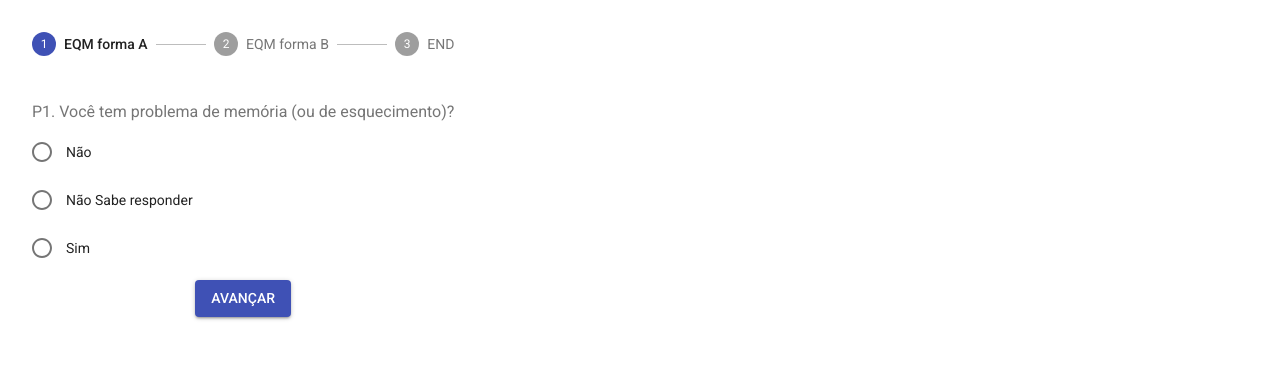
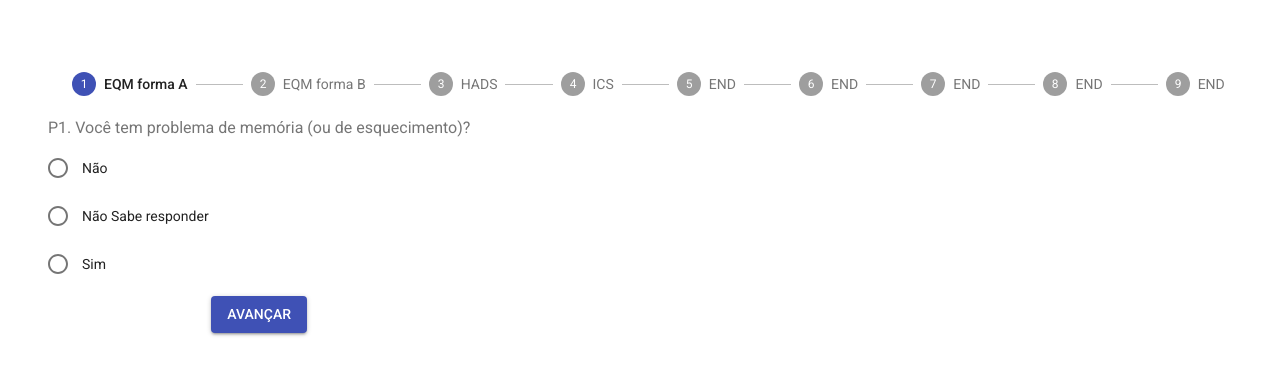
Before and after one commit to pmario26/ANEC-REACT, a React (Create React App) app: page / in a window 1280 px wide. Shown: the top 374 px of the page. Built offline with nearby package versions, Linux system fonts and the light colour scheme.

Commit message:
Added more forms, improved the css

```diff
--- a/public/index.html
+++ b/public/index.html
@@ -28,8 +28,7 @@
     <noscript>You need to enable JavaScript to run this app.</noscript>
     <div id='here'></div>
 
-          <div id="root">
-          </div>
+
 
 
 
--- a/src/App.css
+++ b/src/App.css
@@ -1,6 +1,22 @@
-.App {
+#here{
+  display: flex;
+  flex-direction: column;
+  background-color: #ffffff;
+  padding: 40px;
+  width: 95%;
+  min-width: 300px;
+}
+.buttonWrapper {
   text-align: center;
 }
 .option{
   display: flex;
+  width: 100%;
 }
+.radioS{
+justify-content: flex-start;
+
+}
+.form{
+  align-self: center;
+}
--- a/src/App.js
+++ b/src/App.js
@@ -12,8 +12,8 @@ const ButtonA = () => (
 class App extends React.Component{
   render(){
     return (
-      <div className="App" >
-        <Button variant="contained" color="primary" onClick={() => this.props.nextQuestion()}>
+      <div className="buttonWrapper" >
+        <Button className='sendButton' variant="contained" color="primary" onClick={() => this.props.nextQuestion()}>
               {this.props.text}
         </Button>
       </div>
--- a/src/form.js
+++ b/src/form.js
@@ -13,21 +13,7 @@ import StepLabel from '@material-ui/core/StepLabel';
 import Stepper from '@material-ui/core/Stepper';
 
 
-
-
-
-let questions = [
-  {title: 'P1. Você tem problema de memória (ou de esquecimento)?', q1: 'Não', q2: 'Não Sabe responder', q3: 'Sim' },
-  { title: 'P2. Com que frequencia esse problema acontece?', q1: 'Raramente/Nunca', q2: 'Pouco/Mais ou menos', q3: 'Muito/Frequente' },
-  { title: 'P3. Esse problema de memoria tem atrapalhado suas atividades no dia-a-da?', q1: 'Não', q2: 'Pouco/mais ou menos', q3: 'Muito/frequente' },
-  { title: 'P4. Como esta sua memória em comparação com outras pessoas de sua idade?', q1: 'Igual ou melhor', q2: 'Um pouco pior', q3: 'Muito pior' },
-  { title: 'P5. Como esta sua memória em comparação a quando voce era mais jovem ?', q1: 'Igual ou melhor', q2: 'Um pouco pior', q3: 'Muito pior' },
-  { title: 'P6. Acontece de você esquecer o que acabou de ler ou de ouvir?', q1: 'Raramente/Nunca', q2: 'De vez em quando', q3: 'Frequentemente' },
-  { title: 'P7. De uma nota de 1 a 10 para sua memória: ', q1: '9 ou 10', q2: '5 a 8', q3: '1 a 4' }
-
-];
-
- questions = [
+ const q0 = [
   ['P1. Você tem problema de memória (ou de esquecimento)?', 'Não', 'Não Sabe responder','Sim' ],
   ['P2. Com que frequencia esse problema acontece?', 'Raramente/Nunca', 'Pouco/Mais ou menos', 'Muito/Frequente' ],
   ['P3. Esse problema de memoria tem atrapalhado suas atividades no dia-a-da?',  'Não',  'Pouco/mais ou menos',  'Muito/frequente' ],
@@ -38,7 +24,7 @@ let questions = [
 
 ];
 
-const questions2 = [
+const q1 = [
   ['P1. Ele(a) tem problema de memória (ou de esquecimento)?',  'Não',  'Não Sabe responder',  'Sim' ],
   ['P2. Com que frequencia esse problema acontece?',  'Raramente/Nunca',  'Pouco/Mais ou menos',  'Muito/Frequente' ],
   ['P3. Esse problema de memoria tem atrapalhado atividades dele(a) no dia-a-da?', 'Não', 'Pouco/mais ou menos',  'Muito/frequente' ],
@@ -49,10 +35,45 @@ const questions2 = [
 
 ];
 
+const q2 = [
+  ['A Eu me sinto tenso ou contraido','Nunca','De vez em quando','Boa parte do tempo','A maior parte do tempo'],
+  ['D Ainda gosto das mesmas coisas de antes','Já não sinto prazer em nada','Só um pouco','Não tanto quanto antes','Sim,do mesmo jeito de antes'],
+  ['A Eu sinto uma espécie de medo, como se alguma coisa ruim fosse acontecer','Não sinto nada disso','Um pouco, mas isso não me preocupa','Sim, mas não tão forte','Sim, e de um jeito muito forte'],
+  ['D Dou risada e me divirto quando vejo coisas engraçadas','Do mesmo jeito que antes','Atualmente um pouco menos','Atualmente bem menos','Não consigo mais'],
+  ['A estou com a cabeça cheia de preocupaçãoes','Raramente','De vez em quando','Boa parte do tempo','A maior parte do tempo'],
+  ['D Eu me sinto alegre','A maior parte do tempo','Muitas vezes','Poucas vezes','Nunca'],
+  ['A Consigo ficar a vontade e me sentir relaxado:','Nunca','Poucas vezes','Muitas vezes','Sim quase sempre'],
+  ['D Eu estou lento para pensar e fazer as coisas','Nunca','De vez em quando','Muitas vezes','Quase sempre'],
+  ['A Eu tenho uma sensação ruim de medo, como um frio na barriga ou um aperto no estômago:','Nunca','De vez em quando','Muitas vezes','Quase sempre'],
+  ['D Eu perdi interesse em cuidar da minha aparência','Me cuido do mesmo jeito que antes','Talvez não tanto quanto antes','Não estou mais me cuidando como deveria','Completamente'],
+  ['A Eu me sinto inquieto, como se eu não pudesse ficar parado em lugar nenhum:','Não me sinto assim','Um pouco','Bastante','Sim,demais'],
+  ['D Fico esperando desanimado as coisas que estão por vir','Do mesmo jeito que antes','Um pouco menos que antes','Bem menos do que antes','Quase nunca'],
+  ['A De repente, tenho a sensação de entrar em pânico:','Não sinto isso','De vez em quando','Várias vezes','A quase todo momento'],
+  ['D Consigo sentir prazer quando assisto um bom programa de televisão,de rádio, ou quando leio alguma coisa:','Quase sempre','Várias vezes','Poucas vezes','Quase Nunca']
+];
+
+const q3 = [
+  ['Quantidade de automóveis de passeio exclusivamente para uso particular','Não Possui','1','2','3','4+'],
+  ['Quantidade de empregados mensalistas,considerando apenas os que trabalham cinco dias por semana','Não Possui','1','2','3','4+'],
+  ['Quantidade de máquinas de lavar roupa, excluindo tanquinho','Não Possui','1','2','3','4+'],
+  ['Quantidade de banheiros','Não Possui','1','2','3','4+'],
+  ['DVD,incluindo qualquer dispositivo que leia DVD e desconsiderando DVD de automóvel','Não Possui','1','2','3','4+'],
+  ['Quantidade de geladeiras','Não Possui','1','2','3','4+'],
+  ['Quantidade de freezers independentes ou partes da geladeira duplex','Não Possui','1','2','3','4+'],
+  ['Quantidade de microcomputadores,considerando computadores de mesa, laptops, notebooks e netbooks e desconsiderando tablets,palms ou smartphones','Não Possui','1','2','3','4+'],
+  ['Quantidade de lavadora de louças','Não Possui','1','2','3','4+'],
+  ['Quantidade de forno de micro-ondas','Não Possui','1','2','3','4+'],
+  ['Quantidade de motocicletas, desconsiderando as usadas exclusivamente para uso profissional','Não Possui','1','2','3','4+'],
+  ['Quantidade de máquinas secadoras de roupas,considerando lava e seca','Não Possui','1','2','3','4+'],
+  ['A água utilizada neste domicílio é proveniente de?','Rede geral de distribuição','Poço ou nascente','Outro meio'],
+  ['Considerando o trecho da rua do seu domicílio, você diria que a rua é:','Asfaltada/Pavimentada','Terra/Cascalho']
+]
+
 let count = 0;
 let score = 0;
+let qRender = [q0,q1,q2,q3]
 
-const steps = ['EQM forma A', 'EQM forma B', 'END']
+const steps = ['EQM forma A', 'EQM forma B','HADS','ICS', 'END', 'END', 'END', 'END', 'END']
 
 const styles = theme => ({
   root: {
@@ -77,7 +98,7 @@ class RadioButtonsGroup extends React.Component {
     super(props);
     this.state = {
       count: 0,
-      questions,
+      questions: qRender[0],
       score: 0,
       isHidden: false,
       activeStep:0
@@ -100,13 +121,13 @@ class RadioButtonsGroup extends React.Component {
     if (document.getElementById("value3").checked)
       temp = 2;}
 
-    if (this.state.count < 6  && !this.state.isHidden) {
+    if (this.state.count < (this.state.questions.length - 1)  && !this.state.isHidden) {
       this.setState((state, props) => ({
         score: state.score + temp,
         count: state.count + 1
       }));
     }
-    if (this.state.count == 6) {
+    if (this.state.count == (this.state.questions.length - 1)) {
       this.setState((state, props) => ({
         count: 0,
         isHidden: true
@@ -115,7 +136,7 @@ class RadioButtonsGroup extends React.Component {
     }
     if(this.state.count === 0 && this.state.isHidden){
       this.setState((state, props) => ({
-        questions: questions2,
+        questions: qRender[state.activeStep + 1],
         isHidden: false,
         activeStep: state.activeStep + 1
 
@@ -129,7 +150,7 @@ class RadioButtonsGroup extends React.Component {
     var myList = this.state.questions[this.state.count].map((row,index)=>{
       if(index > 0)
         return (
-          <FormControlLabel value={`${index}`} control={<Radio id={`value${index}`} color="primary" />} label={row} />
+          <FormControlLabel className='radioS' value={`${index}`} control={<Radio id={`value${index}`} color="primary" />} label={row} />
           )
     });
 
@@ -146,7 +167,7 @@ class RadioButtonsGroup extends React.Component {
           );
         })}
       </Stepper>
-        {!this.state.isHidden && <FormControl component="fieldset" className={classes.formControl}>
+        {!this.state.isHidden && <FormControl component="fieldset" className='form'>
           <FormLabel component="legend">{this.state.questions[this.state.count][0]}</FormLabel>
           <RadioGroup
             aria-label="Gender"
```
